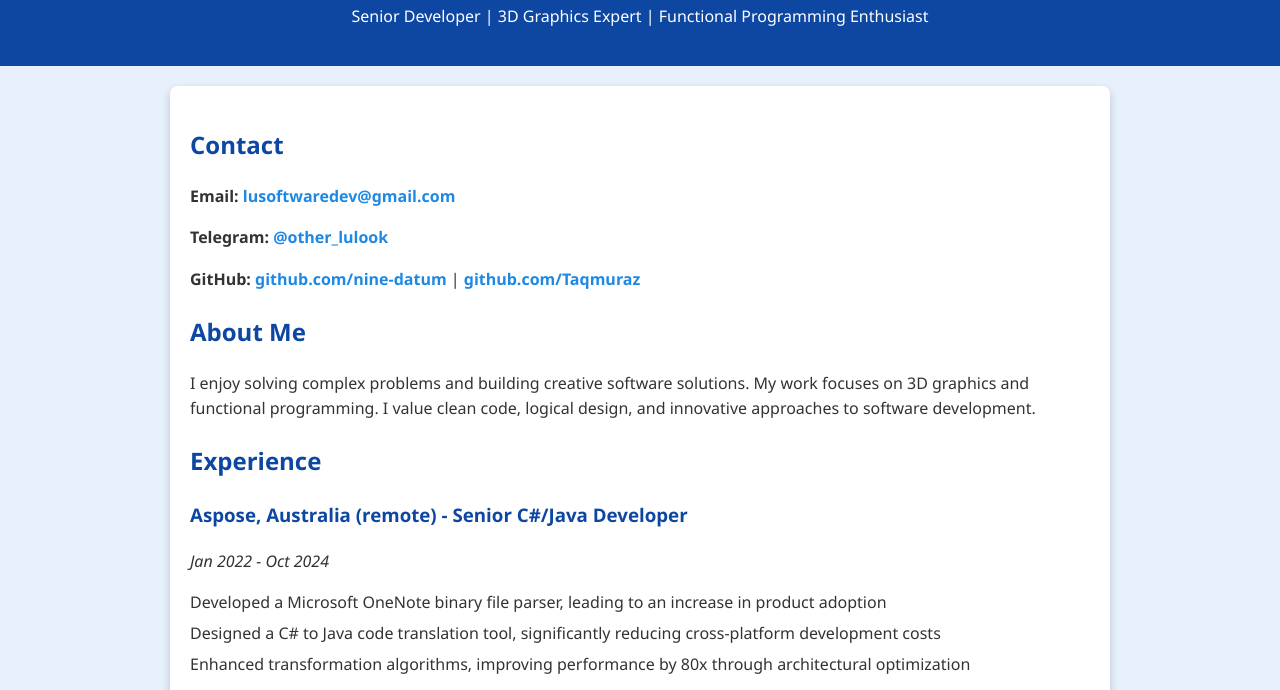
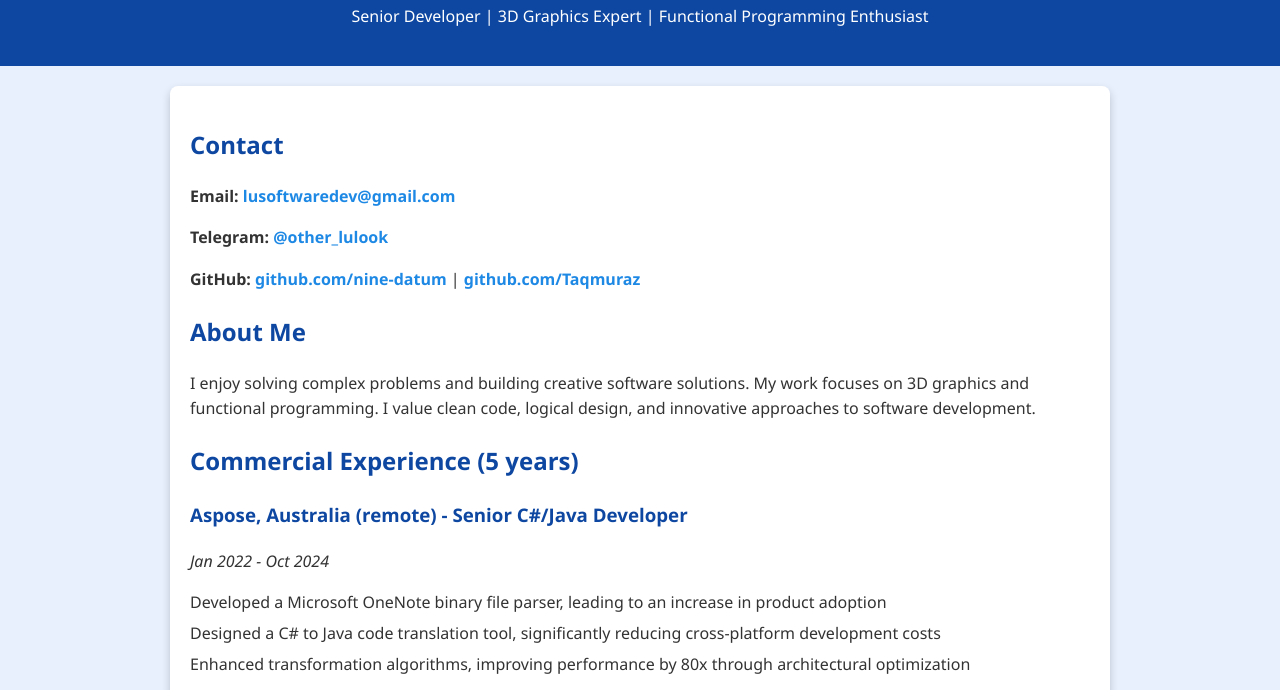
Before and after one commit to Taqmuraz/taqmuraz.github.io, a plain HTML site: page index.html in a window 1280 px wide. Shown: the part 110-800 px from the top of the page. Drawn offline with Linux system fonts and the light colour scheme.

Commit message:
minor edit

```diff
--- a/index.html
+++ b/index.html
@@ -94,7 +94,7 @@
         </section>
 
         <section>
-            <h2>Experience</h2>
+            <h2>Commercial Experience (5 years)</h2>
             <article>
                 <h3>Aspose, Australia (remote) - Senior C#/Java Developer</h3>
                 <p><em>Jan 2022 - Oct 2024</em></p>
```
Also changed, not shown: 1 other file.
